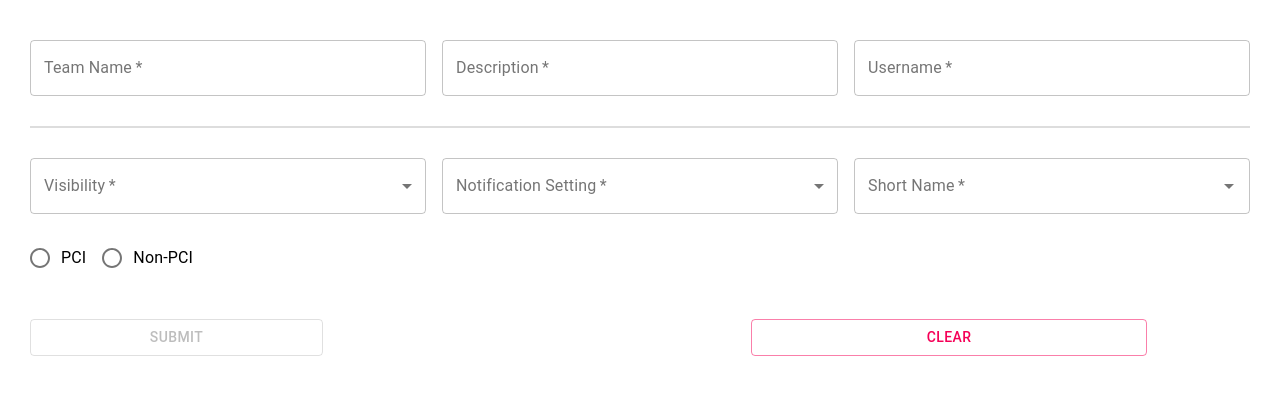
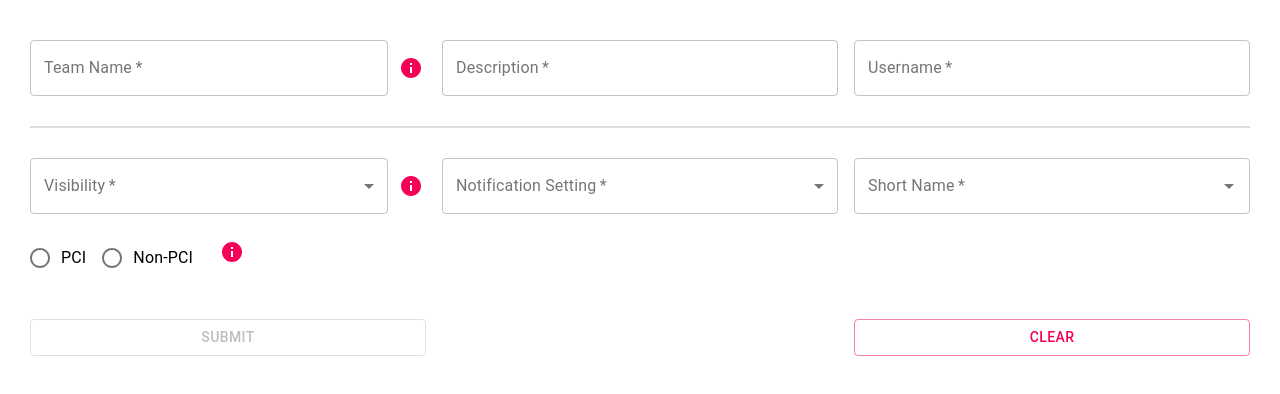
Before and after one commit to maxcelant/compound-form-component, a React (Create React App) app: page / in a window 1280 px wide. Shown: the top 394 px of the page. Built offline with nearby package versions, Linux system fonts and the light colour scheme.

Commit message:
working tool tip

```diff
--- a/package.json
+++ b/package.json
@@ -5,6 +5,7 @@
   "dependencies": {
     "@hookform/resolvers": "^3.4.2",
     "@material-ui/core": "^4.12.4",
+    "@material-ui/icons": "^4.11.3",
     "@material-ui/lab": "^4.0.0-alpha.61",
     "@material-ui/styles": "^4.11.5",
     "@types/jest": "^27.5.2",
--- a/src/FormBuilder/FormBuilder.tsx
+++ b/src/FormBuilder/FormBuilder.tsx
@@ -5,7 +5,7 @@ import * as yup from 'yup'
 import { CurrentFormState, FormProps, InferType } from './types';
 import { makeDefaultValues } from './utils';
 import FormContext from './FormContext';
-import { FormBlock, FormErrorAlert, FormInput, FormDropdown, FormRow, FormRadioGroup, FormClearButton, FormSubmitButton, FormSuccessAlert, FormShortName, FormDivider } from './components';
+import { FormBlock, FormErrorAlert, FormInput, FormDropdown, FormRow, FormRadioGroup, FormClearButton, FormSubmitButton, FormSuccessAlert, FormShortName, FormDivider, ToolTip } from './components';
 
 function FormBuilder<T extends yup.ObjectSchema<any>>(schema: T) {
 
@@ -27,18 +27,18 @@ function FormBuilder<T extends yup.ObjectSchema<any>>(schema: T) {
       </FormContext.Provider>
     )
   }
-
+  Form.ToolTip  = ToolTip;
   Form.Divider      = FormDivider;
   Form.Block        = FormBlock;
   Form.SuccessAlert = FormSuccessAlert;
   Form.ErrorAlert   = FormErrorAlert
+  Form.Row          = FormRow;
+  Form.ClearButton  = FormClearButton;
+  Form.SubmitButton = FormSubmitButton;
   Form.Input        = FormInput<InferType<T>>;
   Form.Dropdown     = FormDropdown<InferType<T>>;
-  Form.Row          = FormRow;
   Form.RadioGroup   = FormRadioGroup<InferType<T>>;
   Form.ShortName    = FormShortName<InferType<T>>;
-  Form.ClearButton  = FormClearButton;
-  Form.SubmitButton = FormSubmitButton;
 
   return Form;
 }
--- a/src/FormBuilder/components/Dropdown.tsx
+++ b/src/FormBuilder/components/Dropdown.tsx
@@ -1,14 +1,15 @@
-import { Grid, FormControl, InputLabel, Select, MenuItem } from "@material-ui/core";
+import { Grid, FormControl, InputLabel, Select, MenuItem, Box } from "@material-ui/core";
 import React, { useContext } from "react";
 import { Controller } from "react-hook-form";
 import FormContext from "../FormContext";
 import { DropdownProps, ObjectLike } from "../types";
 import { toCapital } from "../utils";
+import { ToolTip } from "./ToolTip";
 
-
-export function FormDropdown<T extends ObjectLike>({ name, items, options, size = 4 }: DropdownProps<T>) {
+export function FormDropdown<T extends ObjectLike>({ name, items, options, tooltipMessage, size = 4 }: DropdownProps<T>) {
   const { control, schema } = useContext(FormContext);
   if (!schema) return null;
+
   return (
     <Grid item xs={12} sm={size} md={size} style={{ margin: '10px 0px' }}>
       <FormControl variant="outlined" fullWidth required>
@@ -18,12 +19,14 @@ export function FormDropdown<T extends ObjectLike>({ name, items, options, size
           render={({ field }) => (
             <>
               <InputLabel htmlFor={`${name}-dropdown`}>{toCapital(name)}</InputLabel>
+              <Box display="flex" alignItems="center">
                 <Select
                   id={`${name}-dropdown`}
                   inputProps={{ 'aria-label': `${name}-dropdown` }}
                   label={name}
                   {...field}
                   {...options}
+                  fullWidth // Ensure the Select takes up available space
                 >
                   {items.map((item: any) => (
                     <MenuItem
@@ -35,6 +38,12 @@ export function FormDropdown<T extends ObjectLike>({ name, items, options, size
                     </MenuItem>
                   ))}
                 </Select>
+                {tooltipMessage && (
+                  <Box ml={1}>
+                    <ToolTip message={tooltipMessage} />
+                  </Box>
+                )}
+              </Box>
             </>
           )}
         />
--- a/src/FormBuilder/components/Input.tsx
+++ b/src/FormBuilder/components/Input.tsx
@@ -1,12 +1,13 @@
-import { Grid, FormControl, TextField } from "@material-ui/core";
+import { Grid, FormControl, TextField, Box } from "@material-ui/core";
 import React, { useContext } from "react";
 import { Controller } from "react-hook-form";
 import FormContext from "../FormContext";
 import { InputFieldProps, ObjectLike } from "../types";
 import { toCapital } from "../utils";
+import { ToolTip } from "./ToolTip";
 
 
-export function FormInput<T extends ObjectLike>({ name, options, size = 4 }: InputFieldProps<T>) {
+export function FormInput<T extends ObjectLike>({ name, options, tooltipMessage, size = 4 }: InputFieldProps<T>) {
   const { control, schema } = useContext(FormContext)
   if (!schema) return null;
 
@@ -22,8 +23,9 @@ export function FormInput<T extends ObjectLike>({ name, options, size = 4 }: Inp
           name={name}
           control={control}
           render={({ field, fieldState }) => (
+            <Box display="flex" alignItems="center">
               <TextField
-              aria-label={`${name.toString().toLowerCase()}-textfield` }
+                aria-label={`${name.toString().toLowerCase()}-textfield`}
                 label={toCapital(name)}
                 id={name}
                 fullWidth
@@ -33,6 +35,12 @@ export function FormInput<T extends ObjectLike>({ name, options, size = 4 }: Inp
                 {...defaultOptions}
                 {...field}
               />
+              {tooltipMessage && (
+                  <Box ml={1}>
+                    <ToolTip message={tooltipMessage} />
+                  </Box>
+                )}
+            </Box>
           )}
         />
       </FormControl>
--- a/src/FormBuilder/components/RadioGroup.tsx
+++ b/src/FormBuilder/components/RadioGroup.tsx
@@ -3,9 +3,10 @@ import React, { useContext } from "react";
 import { Controller } from "react-hook-form";
 import FormContext from "../FormContext";
 import { ObjectLike, RadioProps } from "../types";
+import { ToolTip } from "./ToolTip";
 
 
-export function FormRadioGroup<T extends ObjectLike>({ name, items, options, size = 4, direction = 'column' }: RadioProps<T>) {
+export function FormRadioGroup<T extends ObjectLike>({ name, items, options, tooltipMessage, size = 4, direction = 'column' }: RadioProps<T>) {
   const { control, schema } = useContext(FormContext);
   if (!schema) return null;
   return (
@@ -22,9 +23,14 @@ export function FormRadioGroup<T extends ObjectLike>({ name, items, options, siz
                   label={item.name}
                 />
               ))}
+              {tooltipMessage && (
+                  <Box ml={1}>
+                    <ToolTip message={tooltipMessage} />
+                  </Box>
+                )}
             </Box>
           </RG>
-        )} />
+          )} />
       </FormControl>
     </Grid>
   )
--- /dev/null
+++ b/src/FormBuilder/components/ToolTip.tsx
@@ -0,0 +1,18 @@
+import { IconButton, Tooltip, IconButtonProps } from "@material-ui/core";
+import InfoIcon from '@material-ui/icons/Info';
+import React from 'react';
+
+interface ToolTipProps {
+  message: string;
+  iconButtonProps?: IconButtonProps;
+}
+
+export function ToolTip({ message, iconButtonProps, ...tooltipProps }: ToolTipProps) {
+  return (
+    <Tooltip title={message} {...tooltipProps}>
+      <IconButton color="secondary" size="small" aria-label={message} {...iconButtonProps}>
+        <InfoIcon aria-label="info-icon" />
+      </IconButton>
+    </Tooltip>
+  );
+}
--- a/src/FormBuilder/components/index.ts
+++ b/src/FormBuilder/components/index.ts
@@ -9,3 +9,4 @@ export * from './SubmitButton';
 export * from './ClearButton';
 export * from './Divider';
 export * from './SuccessAlert';
+export * from './ToolTip';
--- a/src/TestForm/MyForm.tsx
+++ b/src/TestForm/MyForm.tsx
@@ -8,28 +8,26 @@ const buttonOptions: ButtonProps = {
 }
 
 export const MyForm = () => {
-
   const Form = FormBuilder(GitHubTeamSchema)
-
   return (
     <Form>
       <Form.ErrorAlert />
       <Form.SuccessAlert message='GitHub Team created!' />
       <Form.Row>
-        <Form.Input name='teamName' />
+        <Form.Input name='teamName' tooltipMessage="some message"/>
         <Form.Input name='description' />
         <Form.Input name='username' />
       </Form.Row>
       <Form.Divider />
       <Form.Row>
-        <Form.Dropdown name='visibility' items={VISIBILITY_OPTIONS} />
+        <Form.Dropdown name='visibility' tooltipMessage='some message' items={VISIBILITY_OPTIONS} />
         <Form.Dropdown name='notificationSetting' items={NOTIFICATION_OPTIONS} />
         <Form.ShortName name='shortName' />
       </Form.Row>
       <Form.RadioGroup
         name='pci'
         direction='row'
-        size={6}
+        tooltipMessage="some message"
         items={[
           { name: 'PCI', value: 'pci'},
           { name: 'Non-PCI', value: 'non-pci'},
@@ -37,7 +35,6 @@ export const MyForm = () => {
       />
       <Form.Row>
         <Form.SubmitButton
-          size={3}
           options={buttonOptions}
           onSubmit={async (data: any) => console.log('submitted', data)}
         />
```
Also changed, not shown: src/FormBuilder/types.ts (+5 -2 lines), 1 other file (tests, documents, lock files or other folders). Lines whose indentation alone changed are shown as unchanged.
